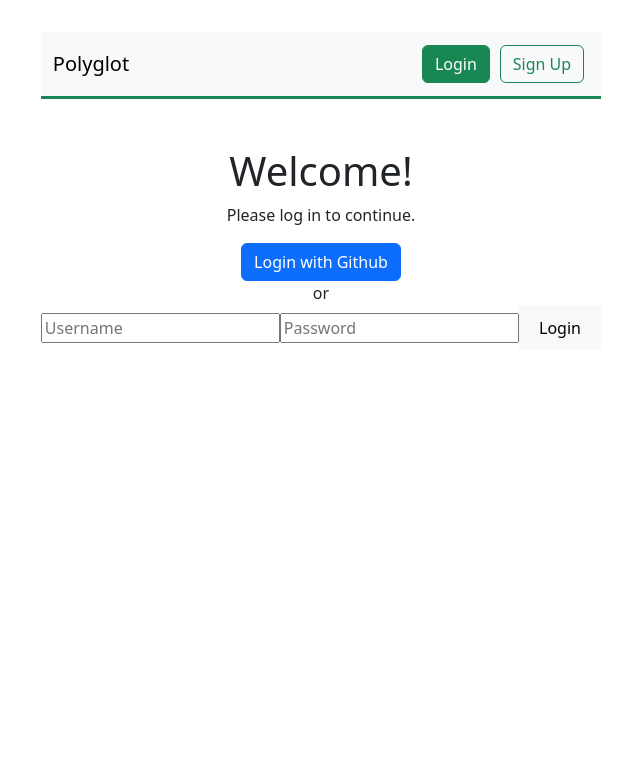
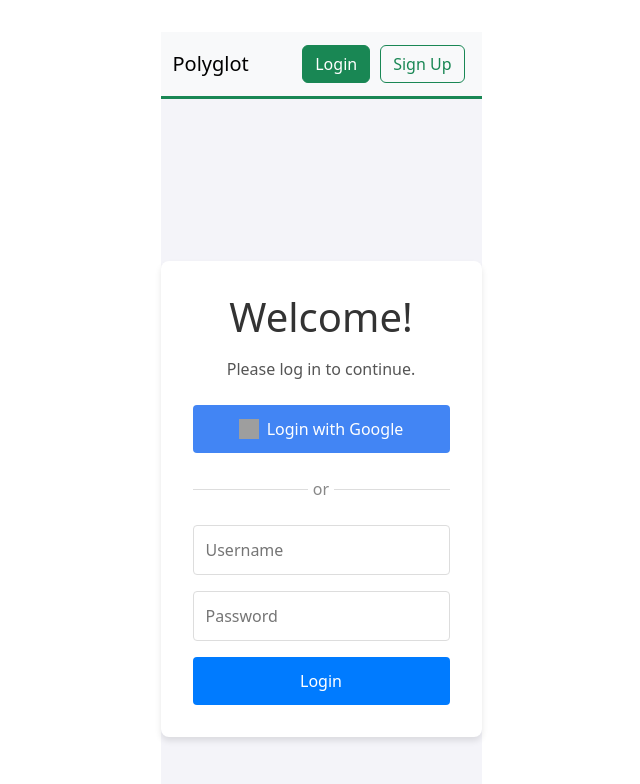
Before and after one commit to W-PTWD-April-2024-Liftoff/code-cobras, a React (Vite) app in the folder Client/polyglotFrontEnd/: page /login in a window 1280 px wide. Shown: the top 784 px of the page, without its empty margins (319-959 px from the left). Built offline with nearby package versions, Linux system fonts and the light colour scheme; no server answers; grey boxes are pictures that could not be loaded.

Commit message:
login page looks so much better but still not connecting to oauth

```diff
--- a/Client/polyglotFrontEnd/package.json
+++ b/Client/polyglotFrontEnd/package.json
@@ -13,10 +13,11 @@
     "axios": "^1.8.2",
     "bootstrap": "^5.3.3",
     "cors": "^2.8.5",
+    "dotenv": "^16.4.7",
     "express": "^4.21.2",
     "react": "^19.0.0",
     "react-dom": "^19.0.0",
-    "react-router-dom": "^7.3.0"
+    "react-router-dom": "^7.4.0"
   },
   "devDependencies": {
     "@eslint/js": "^9.21.0",
--- a/Client/polyglotFrontEnd/src/App.jsx
+++ b/Client/polyglotFrontEnd/src/App.jsx
@@ -17,6 +17,7 @@ import MyLanguages from './languages/MyLanguages'
 import LoginPage from './pages/LoginPage'
 import CallbackPage from './pages/CallbackPage'
 import React from 'react'
+
 
 
 
--- a/Client/polyglotFrontEnd/src/pages/CallbackPage.jsx
+++ b/Client/polyglotFrontEnd/src/pages/CallbackPage.jsx
@@ -10,25 +10,42 @@ const CallbackPage = () =>
         const code = urlParams.get('code');
 
         if (code) {
-            fetch(`http://localhost:8080/callback?code=${code}`)
-            .then(response => response.json())
-            .then(data => {
-                navigate('/'); // redirect to home page after log in
+            //send autorization code to backend
+            fetch(`http://localhost:8080/callback?code=${code}`, {
+                method: 'POST',
+                headers: {
+                    'Content-Type': 'application/json',
 
-            }
-            )
-            .catch(error => console.error(error));
-        }
-
-    } ,[navigate]);
-    return (
-        <div className="container">
-        <p>Logging you in... </p>
-        </div>
-    );
+                },
+                body: JSON.stringify({ code }),
+            })
+            .then((response) => {
+            if (!response.ok) {
+                throw new Error('Failed to exchange code for token');
+              }
+              return response.json();
+            })
+            .then((data) => {
+              // Save the access token
+              localStorage.setItem('accessToken', data.accessToken);
 
 
+              navigate('/');
+            })
+            .catch((error) => {
+              console.error('Error during OAuth2 callback:', error);
+              navigate('/login'); // Redirect to login page on error
+            });
+        } else {
+          navigate('/login');
+        }
+      }, [navigate]);
 
+      return (
+        <div className="container">
+          <p>Logging you in...</p>
+        </div>
+      );
+    };
 
-}
-export default CallbackPage
+    export default CallbackPage;
--- /dev/null
+++ b/Client/polyglotFrontEnd/src/pages/LoginPage.css
@@ -0,0 +1,107 @@
+/* LoginPage.css */
+.login-container {
+    display: flex;
+    justify-content: center;
+    align-items: center;
+    height: 100vh;
+    background-color: #f4f4f9;
+  }
+
+  .login-box {
+    background: white;
+    padding: 2rem;
+    border-radius: 8px;
+    box-shadow: 0 4px 6px rgba(0, 0, 0, 0.1);
+    width: 100%;
+    max-width: 400px;
+    text-align: center;
+  }
+
+  h1 {
+    margin-bottom: 1rem;
+    color: #333;
+  }
+
+  p {
+    margin-bottom: 1.5rem;
+    color: #555;
+  }
+
+  .google-login-btn {
+    display: flex;
+    align-items: center;
+    justify-content: center;
+    gap: 0.5rem;
+    background-color: #4285f4;
+    color: white;
+    padding: 0.75rem;
+    border-radius: 4px;
+    text-decoration: none;
+    transition: background-color 0.3s ease;
+  }
+
+  .google-login-btn:hover {
+    background-color: #357abd;
+  }
+
+  .google-login-btn img {
+    width: 20px;
+    height: 20px;
+  }
+
+  .divider {
+    margin: 1.5rem 0;
+    color: #888;
+    position: relative;
+  }
+
+  .divider::before,
+  .divider::after {
+    content: "";
+    flex: 1;
+    border-bottom: 1px solid #ddd;
+    position: absolute;
+    top: 50%;
+    width: 45%;
+  }
+
+  .divider::before {
+    left: 0;
+  }
+
+  .divider::after {
+    right: 0;
+  }
+
+  .login-form {
+    display: flex;
+    flex-direction: column;
+    gap: 1rem;
+  }
+
+  .login-form input {
+    padding: 0.75rem;
+    border: 1px solid #ddd;
+    border-radius: 4px;
+    font-size: 1rem;
+  }
+
+  .login-btn {
+    padding: 0.75rem;
+    background-color: #007bff;
+    color: white;
+    border: none;
+    border-radius: 4px;
+    font-size: 1rem;
+    cursor: pointer;
+    transition: background-color 0.3s ease;
+  }
+
+  .login-btn:hover {
+    background-color: #0056b3;
+  }
+
+  .error-message {
+    color: #ff4d4d;
+    margin-top: 1rem;
+  }
--- a/Client/polyglotFrontEnd/src/pages/LoginPage.jsx
+++ b/Client/polyglotFrontEnd/src/pages/LoginPage.jsx
@@ -1,74 +1,95 @@
 import React, { useState } from "react";
-import axios from 'axios'
-import { useAuth } from '../security/AuthContext';
-import { Link, useNavigate } from 'react-router-dom'
+import axios from "axios";
+import { useAuth } from "../security/AuthContext";
+import { useNavigate } from "react-router-dom";
+import "./LoginPage.css"; // Import a CSS file for styling
 
 const LoginPage = () => {
+  const [username, setUsername] = useState("");
+  const [password, setPassword] = useState("");
+  const [error, setError] = useState("");
 
-    const [username, setUsername] = useState('');
-    const [password, setPassword] = useState('');
+  const navigate = useNavigate();
+  const { login } = useAuth();
 
-    const [error, setError] = useState('');
-    const navigate = useNavigate()
-    const {login} = useAuth();
+  const GOOGLE_CLIENT_ID = import.meta.env.VITE_GOOGLE_CLIENT_ID;
+  const GOOGLE_REDIRECT_URI = import.meta.env.VITE_GOOGLE_REDIRECT_URI;
 
-    const GITHUB_CLIENT_ID = import.meta.env.VITE_GITHUB_CLIENT_ID;
-    const GITHUB_REDIRECT_URI = import.meta.env.VITE_GITHUB_REDIRECT_URI;
-    const GITHUB_AUTH_URL = `https://github.com/login/oauth/authorize?response_type=code&client_id=${GITHUB_CLIENT_ID}&scope=user:user&redirect_uri=${GITHUB_REDIRECT_URI}`;
+  const GOOGLE_AUTH_URL = `https://accounts.google.com/o/oauth2/v2/auth?client_id=${GOOGLE_CLIENT_ID}&redirect_uri=${GOOGLE_REDIRECT_URI}&response_type=code&scope=profile email`;
 
   const handleSubmit = async (e) => {
     e.preventDefault();
-        setError('')
+    setError("");
 
     const loginData = {
       username,
-            password
-        }
+      password,
+    };
 
     try {
-            const response = await axios.post('http://localhost:8080/login', loginData);
+      const response = await axios.post("http://localhost:8080/login", loginData);
 
-            if (response.status === 200){
-                console.log("completed!");
+      if (response.status === 200) {
+        console.log("Login successful!");
         login();
         navigate("/");
+      } else {
+        setError("Login failed. Please retry!");
       }
-            else {
-                console.log(response);
-                const errorData = await response.json()
-                setError(errorData.message || 'Login failed. Please retry!')
-            }
-
     } catch (error) {
-            // Handle error
-            setError('An error occurred. please retry')
+      setError(
+        error.response?.data?.message || "An error occurred. Please retry."
+      );
     }
   };
 
   return (
-        <div className="col">
-        <div className="text-center mt-5">
-            <h1>Welcome! </h1>
+    <div className="login-container">
+      <div className="login-box">
+        <h1>Welcome!</h1>
         <p>Please log in to continue.</p>
-            <a href={GITHUB_AUTH_URL} className="btn btn-primary">
-                Login with Github
+
+        {/* Google Login Button */}
+        <a href={GOOGLE_AUTH_URL} className="google-login-btn">
+          <img
+            src="https://upload.wikimedia.org/wikipedia/commons/5/53/Google_%22G%22_Logo.svg"
+            alt="Google Logo"
+          />
+          <span>Login with Google</span>
         </a>
-        </div>
-        <div className="vl">
-       <span className="vl-innertext">or</span>
+
+        <div className="divider">
+          <span>or</span>
         </div>
 
-   <div className="row">
-       <form onSubmit={handleSubmit}>
-           <input type="text" name="username" placeholder="Username" value={username} onChange={(e) => setUsername(e.target.value)} />
-           <input type="password" name="password" placeholder="Password" value={password} onChange={(e) => setPassword(e.target.value)} />
-           <button type="submit">Login</button>
+        {/* Login Form */}
+        <form onSubmit={handleSubmit} className="login-form">
+          <input
+            type="text"
+            name="username"
+            placeholder="Username"
+            value={username}
+            onChange={(e) => setUsername(e.target.value)}
+            required
+          />
+          <input
+            type="password"
+            name="password"
+            placeholder="Password"
+            value={password}
+            onChange={(e) => setPassword(e.target.value)}
+            required
+          />
+          <button type="submit" className="login-btn">
+            Login
+          </button>
         </form>
+
+        {/* Error Message */}
+        {error && <p className="error-message">{error}</p>}
       </div>
-   <p className='errorNotification'>{error}</p>
     </div>
   );
-
 };
 
 export default LoginPage;
```
Also changed, not shown: 2 other files (tests, documents, lock files or other folders). Lines whose indentation alone changed are shown as unchanged.
